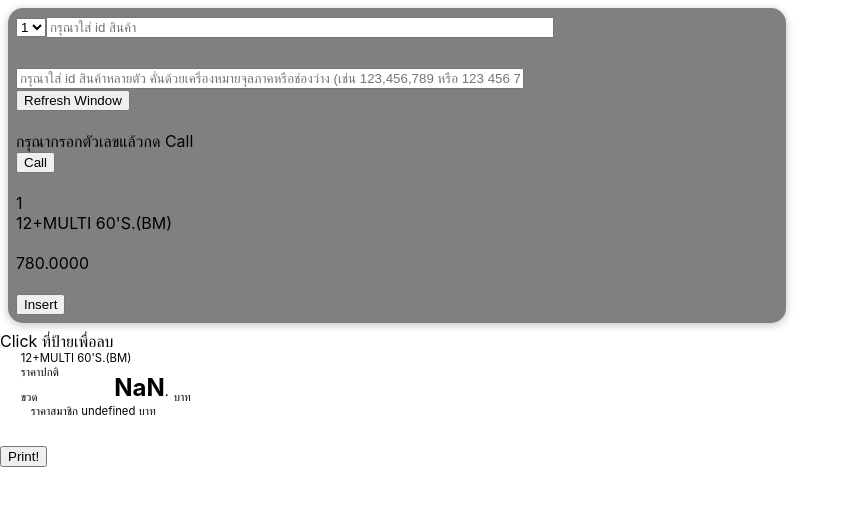
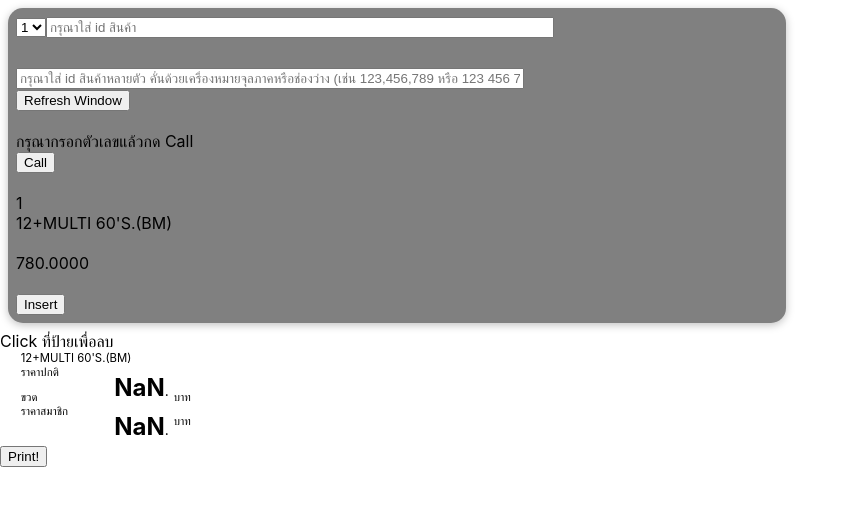
Before and after one commit to Pom-Veerawat/foru-barcode-print-batch, a React (Create React App) app: page / in a window 1280 px wide. Both pictures are taken after a click on the button "Insert". Shown: the top 506 px of the page, without its empty margins (0-853 px from the left). Built offline with nearby package versions, Linux system fonts and the light colour scheme.

Commit message:
Update BarcodeData.js

```diff
--- a/src/components/BarcodeData.js
+++ b/src/components/BarcodeData.js
@@ -1,24 +1,15 @@
 import React from "react";
 import classes from "./BarcodeData.module.css";
+
 const BarcodeData = (props) => {
   console.log("props BarcodeData", props);
-  const desAll = () => {
-    let val = props.des;
-    if (val.length < 15) {
-      const addMroe = 15 - val.length;
-      //console.log(addMroe);
-      for (let index = 0; index < addMroe; index++) {
-        val = val + "--";
-      }
-    }
-    //console.log(val);
-    //return "000000000000000"
-    //return props.des + " ราคาปกติ " + props.gp19 + " บาท";
-    return "      ราคาสมาชิก " + props.gp20 + " บาท";
-  };
+
   const number = parseFloat(props.gp19).toFixed(2);
   const [intPart, decimalPart] = number.split(".");
-  //desAll();
+
+  const number2 = parseFloat(props.gp20).toFixed(2);
+  const [intPart2, decimalPart2] = number2.split(".");
+
   return (
     <div
       className={classes.allinline}
@@ -46,7 +37,20 @@ const BarcodeData = (props) => {
             <div className={classes.unit}> {props.unit}</div>
           </div>
         </div>
-        <div className={classes.position}>{desAll()}</div>
+
+        <div style={{ clear: "both" }}>
+          <div className={classes.bath} style={{ marginTop: "10px" }}>
+            {" "}
+            บาท
+          </div>
+          <div className={classes.price}>
+            <span className={classes.intPart}>{intPart2}</span>
+            <span className={classes.decimalPart}>.{decimalPart2}</span>
+          </div>
+          <div className={classes.title2} style={{ marginBottom: 0 }}>
+            ราคาสมาชิก
+          </div>
+        </div>
       </div>
     </div>
   );
```
